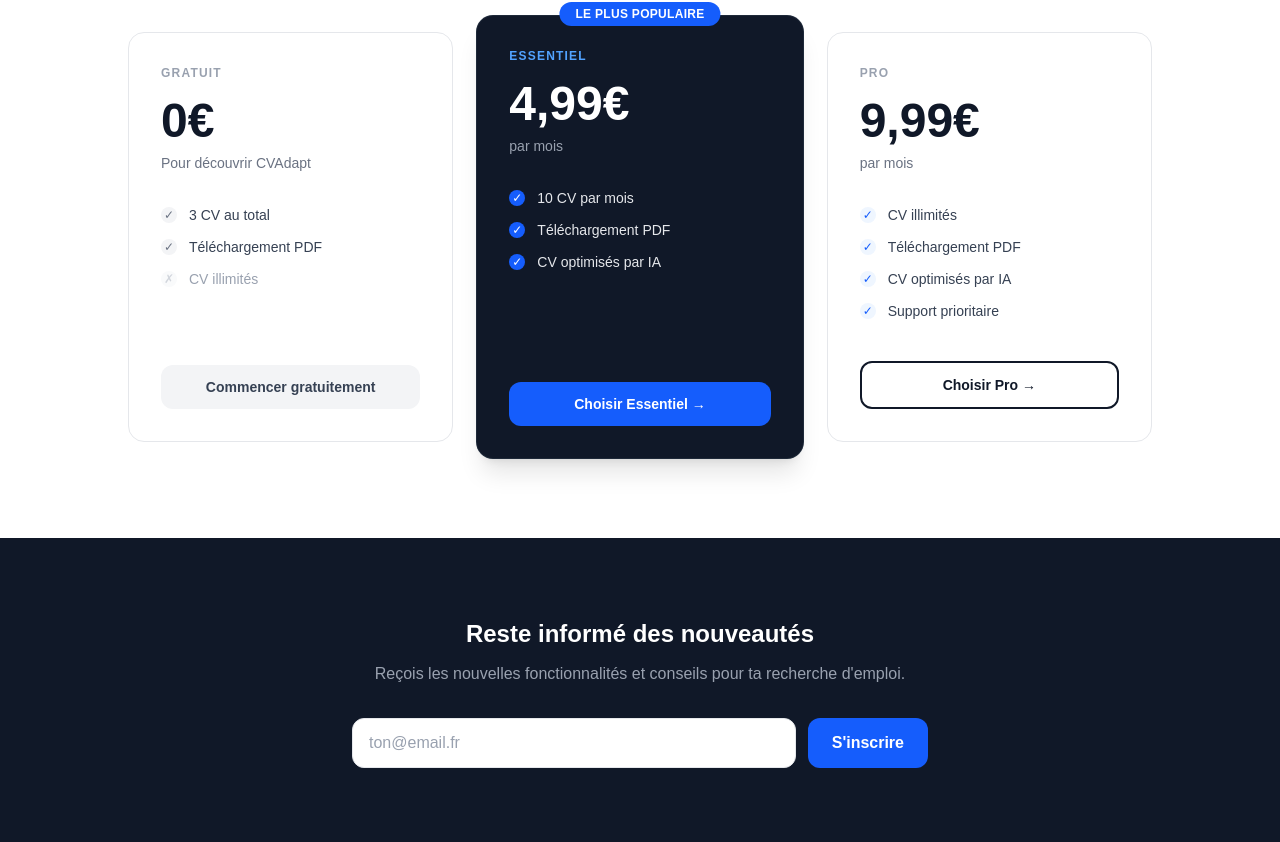
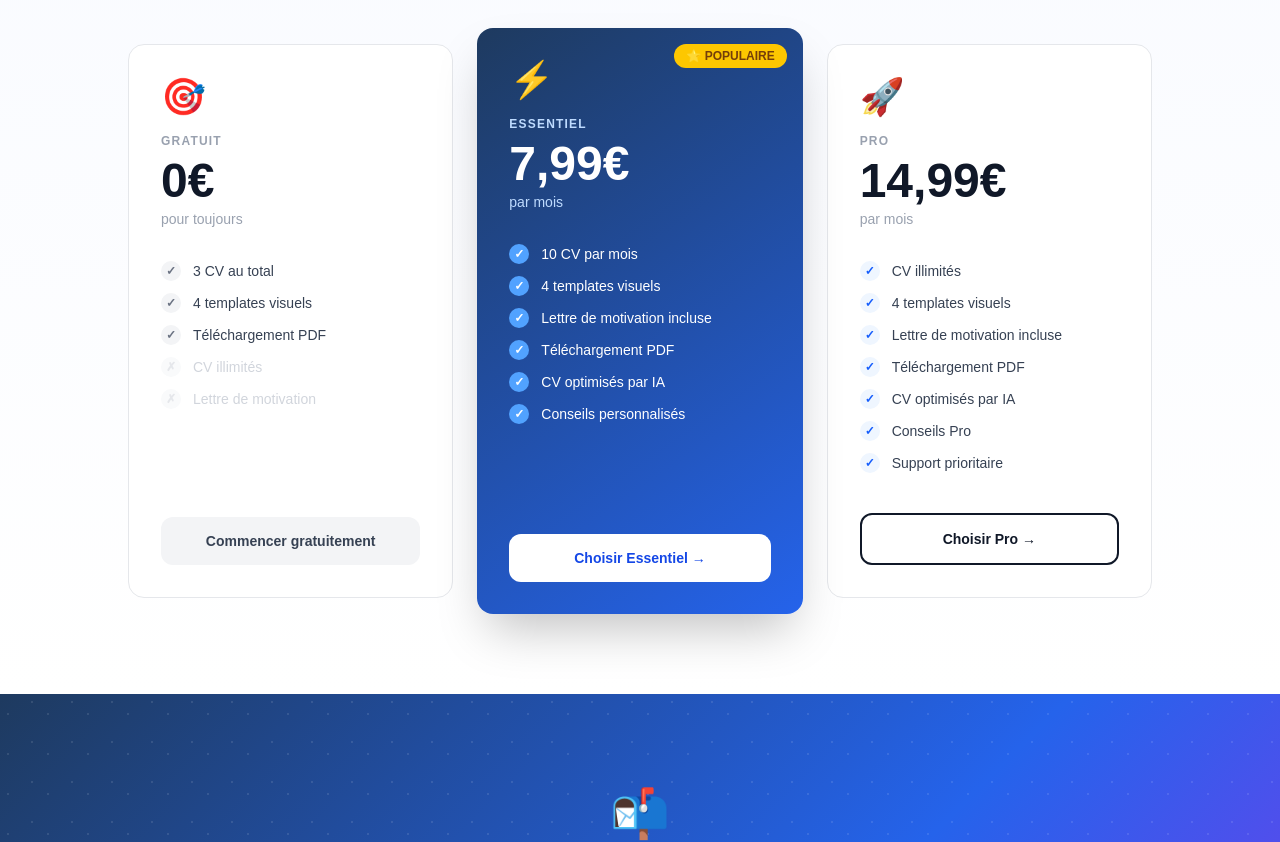
Before and after one commit to damiankurowska-max/cvadapt, a Next.js app: page / in a window 1280 px wide. Shown: the part 3776-4618 px from the top of the page. Built offline with nearby package versions, Linux system fonts and the light colour scheme.

Commit message:
Redesign: premium pricing cards with gradient, newsletter with gradient bg

```diff
--- a/app/page.js
+++ b/app/page.js
@@ -559,81 +559,86 @@
       </section>
 
       {/* Tarifs */}
-      <section className="py-24 px-6 bg-white">
+      <section className="py-24 px-6" style={{background: "linear-gradient(180deg, #f8faff 0%, #fff 100%)"}}>
         <div className="max-w-5xl mx-auto">
           <div className="text-center mb-4">
             <span className="text-xs font-semibold uppercase tracking-widest text-blue-600">Tarifs</span>
           </div>
-          <div className="text-center mb-14">
-            <h2 className="text-3xl font-bold text-gray-900 mb-3">Simple et transparent</h2>
-            <p className="text-gray-500">Sans engagement · Annule quand tu veux · Paiement sécurisé</p>
+          <div className="text-center mb-16">
+            <h2 className="text-4xl font-bold text-gray-900 mb-3">Choisis ton plan</h2>
+            <p className="text-gray-500">Sans engagement · Annule quand tu veux · 🔒 Paiement sécurisé Stripe</p>
           </div>
 
           <div className="grid grid-cols-1 md:grid-cols-3 gap-6 items-stretch">
 
             {/* Gratuit */}
-            <div className="rounded-2xl border border-gray-200 p-8 flex flex-col bg-white hover:shadow-md transition-shadow">
-              <p className="text-xs font-semibold uppercase tracking-widest text-gray-400 mb-4">Gratuit</p>
-              <div className="flex items-end gap-1 mb-2">
+            <div className="rounded-2xl border border-gray-200 p-8 flex flex-col bg-white hover:shadow-lg transition-shadow">
+              <div className="text-4xl mb-4">🎯</div>
+              <p className="text-xs font-semibold uppercase tracking-widest text-gray-400 mb-2">Gratuit</p>
+              <div className="flex items-end gap-1 mb-1">
                 <span className="text-5xl font-extrabold text-gray-900">0€</span>
               </div>
-              <p className="text-gray-500 text-sm mb-8">Pour découvrir CVAdapt</p>
+              <p className="text-gray-400 text-sm mb-8">pour toujours</p>
               <ul className="space-y-3 mb-10 flex-1">
-                {["3 CV au total", "Téléchargement PDF"].map(f => (
-                  <li key={f} className="flex items-center gap-3 text-sm text-gray-700">
-                    <span className="w-4 h-4 rounded-full bg-gray-100 flex items-center justify-center text-gray-500 text-xs flex-shrink-0">✓</span>
-                    {f}
+                {[
+                  {t: "3 CV au total", ok: true},
+                  {t: "4 templates visuels", ok: true},
+                  {t: "Téléchargement PDF", ok: true},
+                  {t: "CV illimités", ok: false},
+                  {t: "Lettre de motivation", ok: false},
+                ].map(f => (
+                  <li key={f.t} className={`flex items-center gap-3 text-sm ${f.ok ? "text-gray-700" : "text-gray-300"}`}>
+                    <span className={`w-5 h-5 rounded-full flex items-center justify-center text-xs flex-shrink-0 font-bold ${f.ok ? "bg-gray-100 text-gray-500" : "bg-gray-50 text-gray-200"}`}>{f.ok ? "✓" : "✗"}</span>
+                    {f.t}
                   </li>
                 ))}
-                <li className="flex items-center gap-3 text-sm text-gray-400">
-                  <span className="w-4 h-4 rounded-full bg-gray-50 flex items-center justify-center text-gray-300 text-xs flex-shrink-0">✗</span>
-                  CV illimités
-                </li>
               </ul>
-              <a href="/generate" className="block text-center bg-gray-100 text-gray-700 font-semibold py-3 rounded-xl hover:bg-gray-200 transition-colors text-sm">
+              <a href="/generate" className="block text-center bg-gray-100 text-gray-700 font-semibold py-3.5 rounded-xl hover:bg-gray-200 transition-colors text-sm">
                 Commencer gratuitement
               </a>
             </div>
 
-            {/* Essentiel — mis en avant */}
-            <div className="rounded-2xl p-8 flex flex-col relative bg-gray-900 shadow-xl ring-1 ring-gray-800 md:-mt-4 md:-mb-4">
-              <div className="absolute -top-3.5 left-1/2 -translate-x-1/2 bg-blue-600 text-white text-xs font-bold px-4 py-1 rounded-full tracking-wide">
-                LE PLUS POPULAIRE
+            {/* Essentiel */}
+            <div className="rounded-2xl flex flex-col relative overflow-hidden shadow-2xl md:-mt-4 md:-mb-4" style={{background: "linear-gradient(145deg, #1e3a5f 0%, #2563eb 100%)"}}>
+              <div className="absolute top-4 right-4 bg-yellow-400 text-yellow-900 text-xs font-bold px-3 py-1 rounded-full">⭐ POPULAIRE</div>
+              <div className="p-8 flex flex-col flex-1">
+                <div className="text-4xl mb-4">⚡</div>
+                <p className="text-xs font-semibold uppercase tracking-widest text-blue-200 mb-2">Essentiel</p>
+                <div className="flex items-end gap-1 mb-1">
+                  <span className="text-5xl font-extrabold text-white">7,99€</span>
                 </div>
-              <p className="text-xs font-semibold uppercase tracking-widest text-blue-400 mb-4">Essentiel</p>
-              <div className="flex items-end gap-1 mb-2">
-                <span className="text-5xl font-extrabold text-white">4,99€</span>
-              </div>
-              <p className="text-gray-400 text-sm mb-8">par mois</p>
+                <p className="text-blue-200 text-sm mb-8">par mois</p>
                 <ul className="space-y-3 mb-10 flex-1">
-                {["10 CV par mois", "Téléchargement PDF", "CV optimisés par IA"].map(f => (
-                  <li key={f} className="flex items-center gap-3 text-sm text-gray-200">
-                    <span className="w-4 h-4 rounded-full bg-blue-600 flex items-center justify-center text-white text-xs flex-shrink-0">✓</span>
+                  {["10 CV par mois", "4 templates visuels", "Lettre de motivation incluse", "Téléchargement PDF", "CV optimisés par IA", "Conseils personnalisés"].map(f => (
+                    <li key={f} className="flex items-center gap-3 text-sm text-white">
+                      <span className="w-5 h-5 rounded-full bg-blue-400 flex items-center justify-center text-white text-xs flex-shrink-0 font-bold">✓</span>
                       {f}
                     </li>
                   ))}
                 </ul>
-              <a href="/tarifs" className="block text-center bg-blue-600 text-white font-bold py-3 rounded-xl hover:bg-blue-500 transition-colors text-sm">
+                <a href="/tarifs" className="block text-center bg-white text-blue-700 font-bold py-3.5 rounded-xl hover:bg-blue-50 transition-colors text-sm">
                   Choisir Essentiel →
                 </a>
               </div>
+            </div>
 
             {/* Pro */}
-            <div className="rounded-2xl border border-gray-200 p-8 flex flex-col bg-white hover:shadow-md transition-shadow">
-              <p className="text-xs font-semibold uppercase tracking-widest text-gray-400 mb-4">Pro</p>
-              <div className="flex items-end gap-1 mb-2">
-                <span className="text-5xl font-extrabold text-gray-900">9,99€</span>
+            <div className="rounded-2xl border border-gray-200 p-8 flex flex-col bg-white hover:shadow-lg transition-shadow">
+              <div className="text-4xl mb-4">🚀</div>
+              <p className="text-xs font-semibold uppercase tracking-widest text-gray-400 mb-2">Pro</p>
+              <div className="flex items-end gap-1 mb-1">
+                <span className="text-5xl font-extrabold text-gray-900">14,99€</span>
               </div>
-              <p className="text-gray-500 text-sm mb-8">par mois</p>
+              <p className="text-gray-400 text-sm mb-8">par mois</p>
               <ul className="space-y-3 mb-10 flex-1">
-                {["CV illimités", "Téléchargement PDF", "CV optimisés par IA", "Support prioritaire"].map(f => (
+                {["CV illimités", "4 templates visuels", "Lettre de motivation incluse", "Téléchargement PDF", "CV optimisés par IA", "Conseils Pro", "Support prioritaire"].map(f => (
                   <li key={f} className="flex items-center gap-3 text-sm text-gray-700">
-                    <span className="w-4 h-4 rounded-full bg-blue-50 flex items-center justify-center text-blue-600 text-xs flex-shrink-0">✓</span>
+                    <span className="w-5 h-5 rounded-full bg-blue-50 flex items-center justify-center text-blue-600 text-xs flex-shrink-0 font-bold">✓</span>
                     {f}
                   </li>
                 ))}
               </ul>
-              <a href="/tarifs" className="block text-center border-2 border-gray-900 text-gray-900 font-bold py-3 rounded-xl hover:bg-gray-900 hover:text-white transition-colors text-sm">
+              <a href="/tarifs" className="block text-center border-2 border-gray-900 text-gray-900 font-bold py-3.5 rounded-xl hover:bg-gray-900 hover:text-white transition-colors text-sm">
                 Choisir Pro →
               </a>
             </div>
@@ -643,13 +648,15 @@
       </section>
 
       {/* CTA Newsletter */}
-      <section className="py-20 px-6 bg-gray-900">
-        <div className="max-w-xl mx-auto text-center">
-          <h2 className="text-2xl font-bold text-white mb-3">
-            Reste informé des nouveautés
+      <section className="py-24 px-6 relative overflow-hidden" style={{background: "linear-gradient(135deg, #1e3a5f 0%, #2563eb 60%, #7c3aed 100%)"}}>
+        <div className="absolute inset-0 opacity-10" style={{backgroundImage: "radial-gradient(circle at 20% 50%, white 1px, transparent 1px), radial-gradient(circle at 80% 20%, white 1px, transparent 1px)", backgroundSize: "40px 40px"}}></div>
+        <div className="max-w-2xl mx-auto text-center relative">
+          <div className="text-5xl mb-6">📬</div>
+          <h2 className="text-3xl font-bold text-white mb-3">
+            Reçois des conseils emploi gratuits
           </h2>
-          <p className="text-gray-400 mb-8">
-            Reçois les nouvelles fonctionnalités et conseils pour ta recherche d'emploi.
+          <p className="text-blue-100 mb-10 text-lg">
+            Chaque semaine : astuces CV, erreurs à éviter, conseils entretien — directement dans ta boîte mail.
           </p>
           {status === "success" ? (
             <div className="bg-green-500/10 border border-green-500/20 rounded-xl px-6 py-4">
@@ -663,20 +670,21 @@
                 value={email}
                 onChange={(e) => setEmail(e.target.value)}
                 required
-                className="flex-1 px-4 py-3 rounded-xl text-gray-900 bg-white border border-gray-200 placeholder-gray-400 outline-none focus:ring-2 focus:ring-blue-500"
+                className="flex-1 px-5 py-4 rounded-xl text-gray-900 bg-white border-0 placeholder-gray-400 outline-none focus:ring-2 focus:ring-white shadow-lg"
               />
               <button
                 type="submit"
                 disabled={status === "loading"}
-                className="bg-blue-600 text-white font-semibold px-6 py-3 rounded-xl hover:bg-blue-700 transition-colors disabled:opacity-50 whitespace-nowrap"
+                className="bg-yellow-400 text-yellow-900 font-bold px-8 py-4 rounded-xl hover:bg-yellow-300 transition-colors disabled:opacity-50 whitespace-nowrap shadow-lg"
               >
-                {status === "loading" ? "..." : "S'inscrire"}
+                {status === "loading" ? "..." : "Je m'inscris →"}
               </button>
             </form>
           )}
           {status === "error" && (
-            <p className="text-red-400 text-sm mt-3">Une erreur est survenue, réessaie.</p>
+            <p className="text-red-300 text-sm mt-3">Une erreur est survenue, réessaie.</p>
           )}
+          <p className="text-blue-200 text-sm mt-6">🔒 Zéro spam · Désinscription en 1 clic</p>
         </div>
       </section>
 
```
Lines whose indentation alone changed are shown as unchanged.
